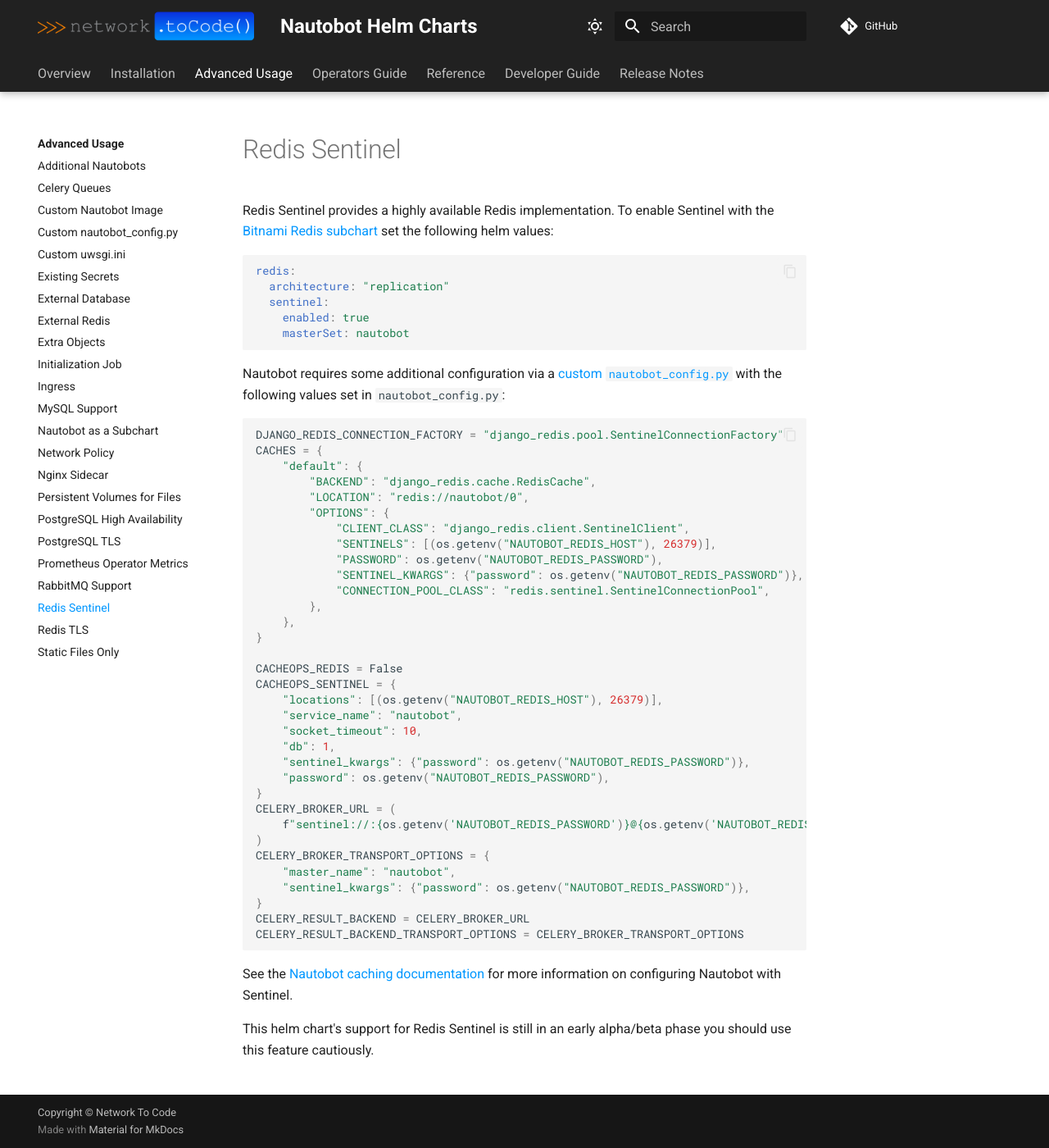
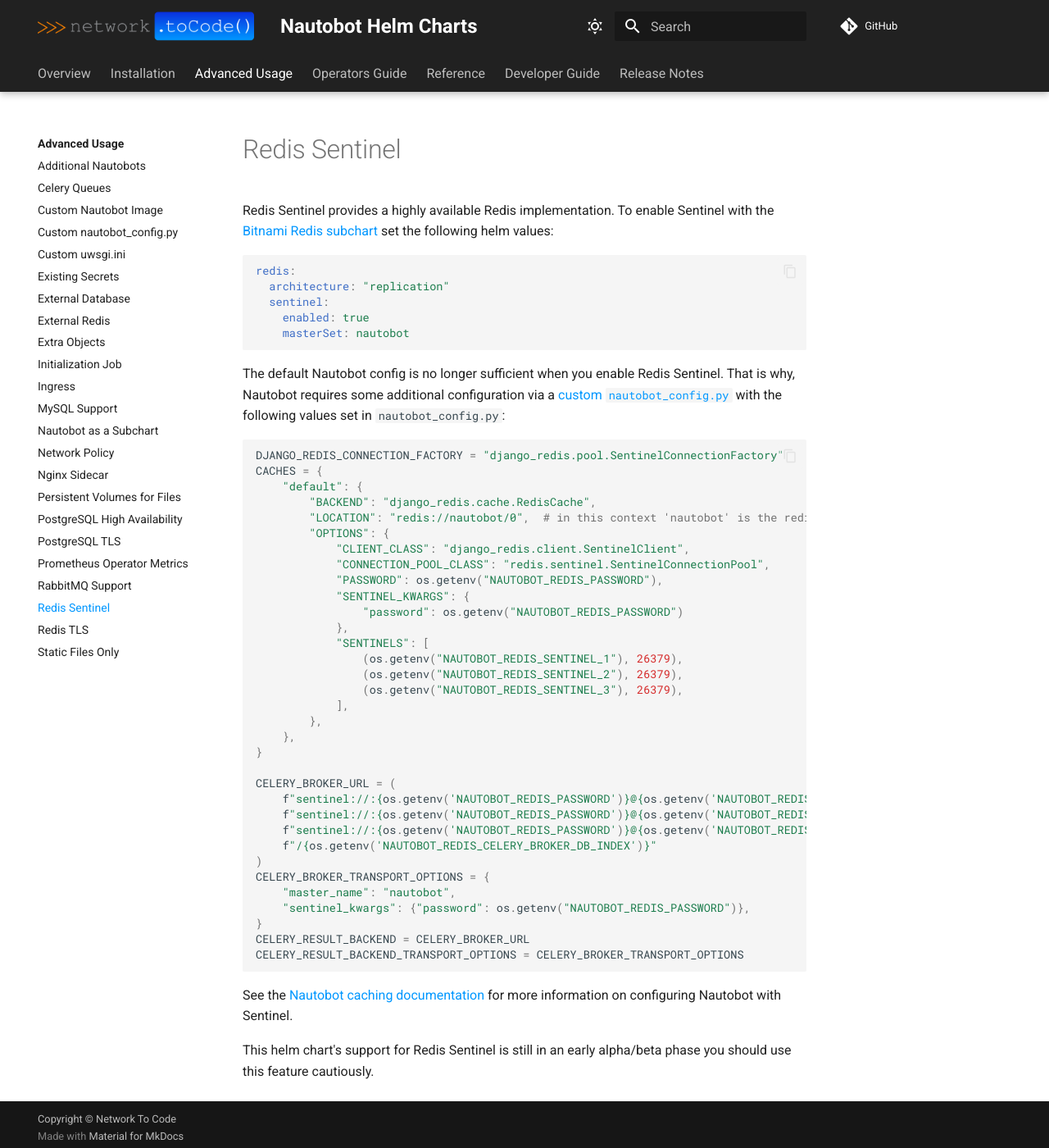
Before and after one commit to nautobot/helm-charts, an MkDocs documentation site: the page built from docs/advanced-features/redis-sentinel.md, in a window 1280 px wide and 1400 px high. Shown: the whole window at 82% size. Built offline with MkDocs 1.6.1 and Material for MkDocs 9.7.7, drawn with Linux system fonts in a browser that asks for light colours; comment, search, counter and statistics services are not loaded.

Commit message:
updates the redis sentinel docs

````diff
--- a/docs/advanced-features/redis-sentinel.md
+++ b/docs/advanced-features/redis-sentinel.md
@@ -10,35 +10,38 @@
     masterSet: nautobot
 ```
 
-Nautobot requires some additional configuration via a [custom `nautobot_config.py`](../custom-nautobot-config/) with the following values set in `nautobot_config.py`:
+The default Nautobot config is no longer sufficient when you enable Redis Sentinel.
+That is why, Nautobot requires some additional configuration via
+a [custom `nautobot_config.py`](../custom-nautobot-config/) with the following
+values set in `nautobot_config.py`:
 
 ```python
 DJANGO_REDIS_CONNECTION_FACTORY = "django_redis.pool.SentinelConnectionFactory"
 CACHES = {
     "default": {
         "BACKEND": "django_redis.cache.RedisCache",
-        "LOCATION": "redis://nautobot/0",
+        "LOCATION": "redis://nautobot/0",  # in this context 'nautobot' is the redis master/service name
         "OPTIONS": {
             "CLIENT_CLASS": "django_redis.client.SentinelClient",
-            "SENTINELS": [(os.getenv("NAUTOBOT_REDIS_HOST"), 26379)],
+            "CONNECTION_POOL_CLASS": "redis.sentinel.SentinelConnectionPool",
             "PASSWORD": os.getenv("NAUTOBOT_REDIS_PASSWORD"),
-            "SENTINEL_KWARGS": {"password": os.getenv("NAUTOBOT_REDIS_PASSWORD")},
-            "CONNECTION_POOL_CLASS": "redis.sentinel.SentinelConnectionPool",
+            "SENTINEL_KWARGS": {
+                "password": os.getenv("NAUTOBOT_REDIS_PASSWORD")
+            },
+            "SENTINELS": [
+                (os.getenv("NAUTOBOT_REDIS_SENTINEL_1"), 26379),
+                (os.getenv("NAUTOBOT_REDIS_SENTINEL_2"), 26379),
+                (os.getenv("NAUTOBOT_REDIS_SENTINEL_3"), 26379),
+            ],
         },
     },
 }
 
-CACHEOPS_REDIS = False
-CACHEOPS_SENTINEL = {
-    "locations": [(os.getenv("NAUTOBOT_REDIS_HOST"), 26379)],
-    "service_name": "nautobot",
-    "socket_timeout": 10,
-    "db": 1,
-    "sentinel_kwargs": {"password": os.getenv("NAUTOBOT_REDIS_PASSWORD")},
-    "password": os.getenv("NAUTOBOT_REDIS_PASSWORD"),
-}
 CELERY_BROKER_URL = (
-    f"sentinel://:{os.getenv('NAUTOBOT_REDIS_PASSWORD')}@{os.getenv('NAUTOBOT_REDIS_HOST')}:26379"
+    f"sentinel://:{os.getenv('NAUTOBOT_REDIS_PASSWORD')}@{os.getenv('NAUTOBOT_REDIS_SENTINEL_1')}:26379;"
+    f"sentinel://:{os.getenv('NAUTOBOT_REDIS_PASSWORD')}@{os.getenv('NAUTOBOT_REDIS_SENTINEL_2')}:26379;"
+    f"sentinel://:{os.getenv('NAUTOBOT_REDIS_PASSWORD')}@{os.getenv('NAUTOBOT_REDIS_SENTINEL_3')}:26379"
+    f"/{os.getenv('NAUTOBOT_REDIS_CELERY_BROKER_DB_INDEX')}"
 )
 CELERY_BROKER_TRANSPORT_OPTIONS = {
     "master_name": "nautobot",
````
